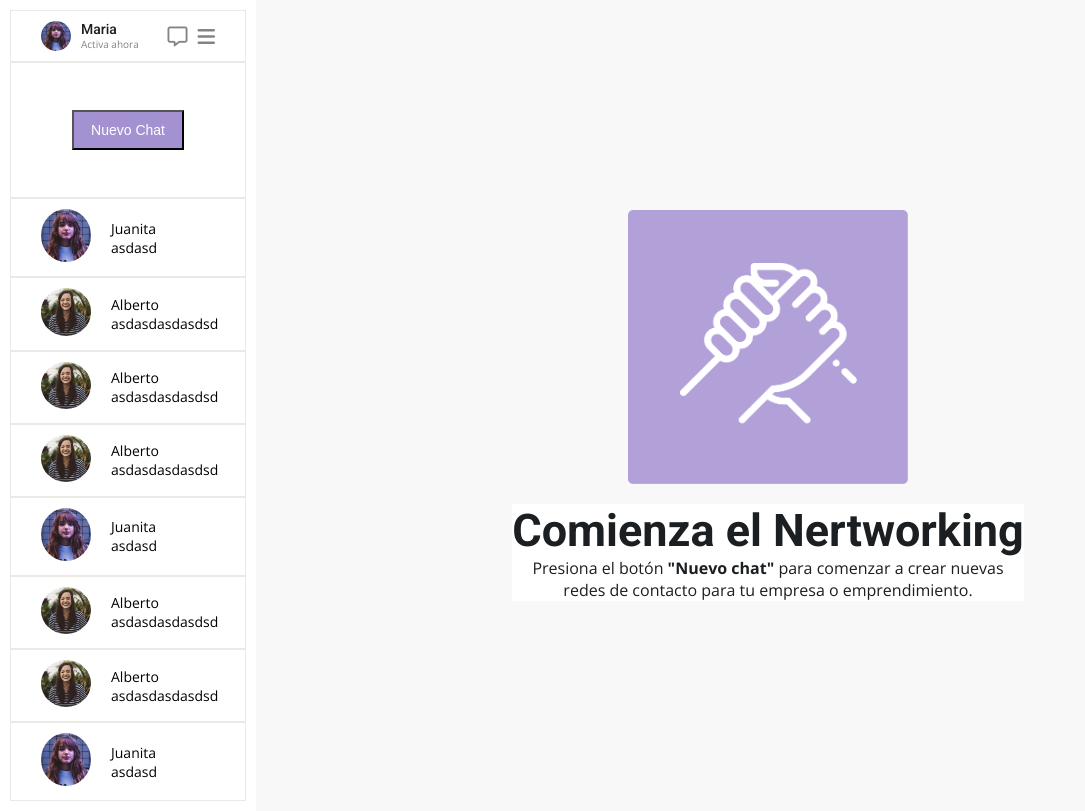
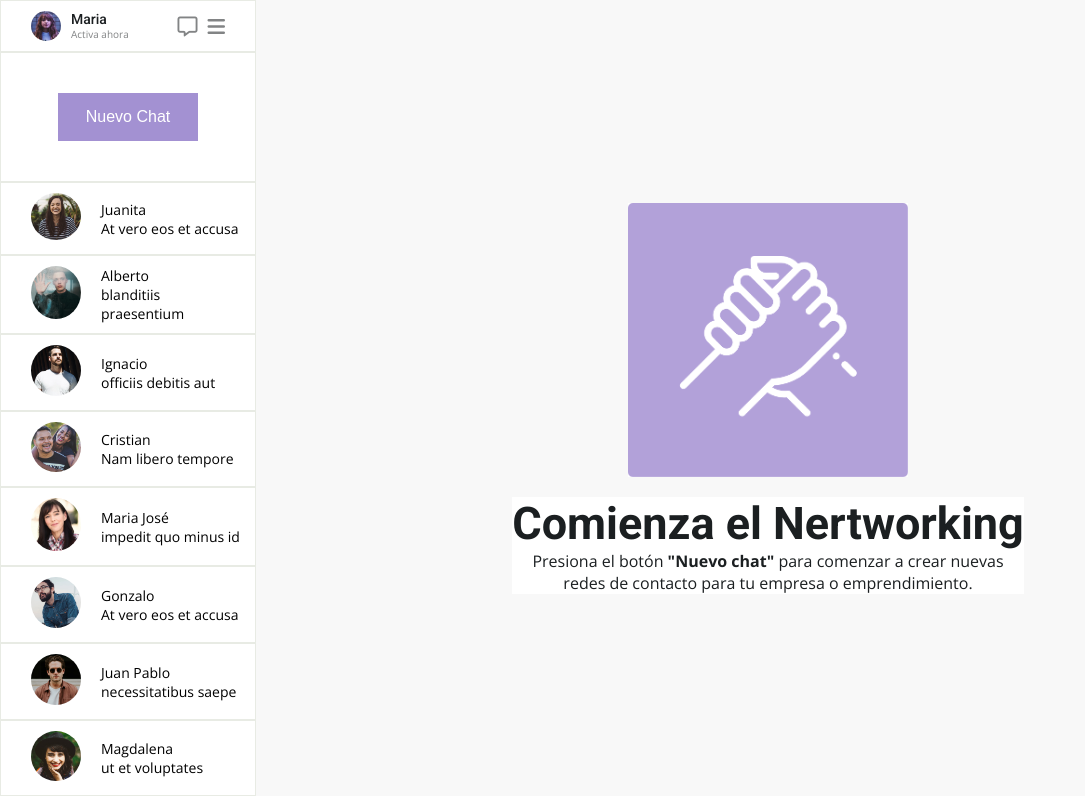
Before and after one commit to Rodgarhel/U2-Flex-D01, a plain HTML site: page index.html in a window 1280 px wide. Shown: the whole page, without its empty margins (0-1085 px from the left). Drawn offline with nearby package versions, Linux system fonts and the light colour scheme.

Commit message:
fix:images names. Font size, paddings.

```diff
--- a/assets/css/style.css
+++ b/assets/css/style.css
@@ -31,7 +31,6 @@ aside {
     flex-direction: column;
     width: 20%;
 
-    padding: 10px;
 }
 
 header {
@@ -67,20 +66,21 @@ header .profile img{
     align-items: center;
     padding-right: 20px;
 }
-.button{
+.button-box{
     display: flex;
     align-items: center;
     justify-content: center;
     border: 1px solid #e8ebe4;
-    padding: 20%;
+    padding: 2.5em;
 }
 button{
     padding: 5px;
-    font-size: 14px;
+    font-size: 16px;
     background-color: #a391d2;
     color: #fff;
     width: 80%;
-    padding: 10px;
+    padding: 15px;
+    border: none;
 }
 
 .contacts {
--- a/index.html
+++ b/index.html
@@ -27,66 +27,66 @@
                 <i class="fa-solid fa-bars fa-lg"></i>
             </div>
         </header>
-        <section class="button">
+        <section class="button-box">
             <button>
                     Nuevo Chat
             </button>
         </section>
         <section  class="contacts">
                 <div class="cntc-profile">
-                    <div class="avatar"><img src="./assets/imgs/maria.jpg" alt="user_avatar"></div>
+                    <div class="avatar"><img src="./assets/imgs/avatar01.jpg" alt="Juanita_avatar"></div>
                     <div class="usertext">
                         <div class="name"><p>Juanita</p></div>
-                        <div class="last-msg"><p>asdasd</p></div>
+                        <div class="last-msg"><p>At vero eos et accusa</p></div>
                     </div>
                 </div>
                 <div class="cntc-profile">
-                    <div class="avatar"><img src="./assets/imgs/Screen Shot 2018-11-28 at 15.27.14.jpg" alt="Alberto_avatar"></div>
+                    <div class="avatar"><img src="./assets/imgs/avatar02.jpg" alt="Alberto_avatar"></div>
                     <div class="usertext">
                         <div class="name"><p>Alberto</p></div>
-                        <div class="last-msg"><p>asdasdasdasdsd</p></div>
+                        <div class="last-msg"><p>blanditiis praesentium</p></div>
                     </div>
                 </div>
                 <div class="cntc-profile">
-                    <div class="avatar"><img src="./assets/imgs/Screen Shot 2018-11-28 at 15.27.14.jpg" alt="Alberto_avatar"></div>
+                    <div class="avatar"><img src="./assets/imgs/avatar03.jpg" alt="Ignacio_avatar"></div>
                     <div class="usertext">
-                        <div class="name"><p>Alberto</p></div>
-                        <div class="last-msg"><p>asdasdasdasdsd</p></div>
+                        <div class="name"><p>Ignacio</p></div>
+                        <div class="last-msg"><p>officiis debitis aut</p></div>
                     </div>
                 </div>
                 <div class="cntc-profile">
-                    <div class="avatar"><img src="./assets/imgs/Screen Shot 2018-11-28 at 15.27.14.jpg" alt="Alberto_avatar"></div>
+                    <div class="avatar"><img src="./assets/imgs/avatar04.jpg" alt="Cristian_avatar"></div>
                     <div class="usertext">
-                        <div class="name"><p>Alberto</p></div>
-                        <div class="last-msg"><p>asdasdasdasdsd</p></div>
+                        <div class="name"><p>Cristian</p></div>
+                        <div class="last-msg"><p>Nam libero tempore</p></div>
                     </div>
                 </div>
                 <div class="cntc-profile">
-                    <div class="avatar"><img src="./assets/imgs/maria.jpg" alt="user_avatar"></div>
+                    <div class="avatar"><img src="./assets/imgs/avatar05.jpg" alt="Maria José_avatar"></div>
                     <div class="usertext">
-                        <div class="name"><p>Juanita</p></div>
-                        <div class="last-msg"><p>asdasd</p></div>
+                        <div class="name"><p>Maria José</p></div>
+                        <div class="last-msg"><p>impedit quo minus id</p></div>
                     </div>
                 </div>
                 <div class="cntc-profile">
-                    <div class="avatar"><img src="./assets/imgs/Screen Shot 2018-11-28 at 15.27.14.jpg" alt="Alberto_avatar"></div>
+                    <div class="avatar"><img src="./assets/imgs/avatar06.jpg" alt="Gonzalo_avatar"></div>
                     <div class="usertext">
-                        <div class="name"><p>Alberto</p></div>
-                        <div class="last-msg"><p>asdasdasdasdsd</p></div>
+                        <div class="name"><p>Gonzalo</p></div>
+                        <div class="last-msg"><p>At vero eos et accusa</p></div>
                     </div>
                 </div>
                 <div class="cntc-profile">
-                    <div class="avatar"><img src="./assets/imgs/Screen Shot 2018-11-28 at 15.27.14.jpg" alt="Alberto_avatar"></div>
+                    <div class="avatar"><img src="./assets/imgs/avatar07.jpg" alt="Juan Pablo_avatar"></div>
                     <div class="usertext">
-                        <div class="name"><p>Alberto</p></div>
-                        <div class="last-msg"><p>asdasdasdasdsd</p></div>
+                        <div class="name"><p>Juan Pablo</p></div>
+                        <div class="last-msg"><p>necessitatibus saepe</p></div>
                     </div>
                 </div>
                 <div class="cntc-profile">
-                    <div class="avatar"><img src="./assets/imgs/maria.jpg" alt="user_avatar"></div>
+                    <div class="avatar"><img src="./assets/imgs/avatar08.jpg" alt="Magdalena_avatar"></div>
                     <div class="usertext">
-                        <div class="name"><p>Juanita</p></div>
-                        <div class="last-msg"><p>asdasd</p></div>
+                        <div class="name"><p>Magdalena</p></div>
+                        <div class="last-msg"><p>ut et voluptates</p></div>
                     </div>
                 </div>
 
```
Also changed, not shown: assets/imgs/avatar01.jpg (renamed from assets/imgs/Screen Shot 2018-11-28 at 15.27.14.jpg), assets/imgs/avatar02.jpg (renamed from assets/imgs/Screen Shot 2018-11-28 at 15.32.16.jpg), assets/imgs/avatar03.jpg (renamed from assets/imgs/Screen Shot 2018-11-28 at 15.30.34.jpg), assets/imgs/avatar04.jpg (renamed from assets/imgs/Screen Shot 2018-11-28 at 15.28.30.jpg), assets/imgs/avatar05.jpg (renamed from assets/imgs/Screen Shot 2018-11-28 at 15.32.44.jpg), assets/imgs/avatar06.jpg (renamed from assets/imgs/Screen Shot 2018-11-28 at 15.31.09.jpg), assets/imgs/avatar07.jpg (renamed from assets/imgs/Screen Shot 2018-11-28 at 15.30.54.jpg), assets/imgs/avatar08.jpg (renamed from assets/imgs/Screen Shot 2018-11-28 at 15.28.04.jpg).
